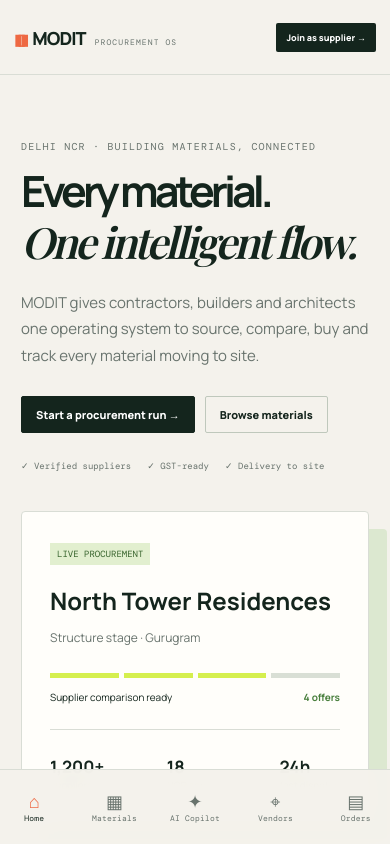
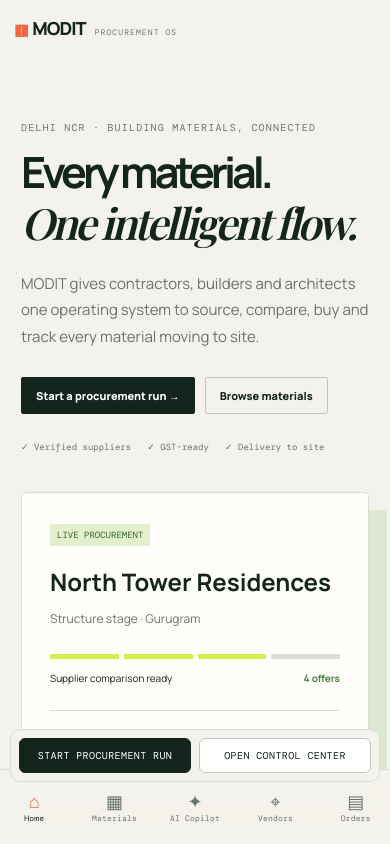
Before and after one commit to manishxhr/Modit--Building-material-app, a Next.js app: page / in a window 390 px wide. Shown: the top 844 px of the page. Built offline with nearby package versions, Linux system fonts and the light colour scheme; a web font is replaced by a local one.

Commit message:
app sturucture for mobile

```diff
--- a/app/components/Nav.jsx
+++ b/app/components/Nav.jsx
@@ -10,8 +10,58 @@ const tabs = [
   { href: '/orders', label: 'Orders', icon: '▤' },
 ];
 
+function getMobileActions(pathname) {
+  if (pathname.startsWith('/ai')) {
+    return [
+      { href: '/orders', label: 'Track active orders', primary: true },
+      { href: '/vendors', label: 'Match vendors' }
+    ];
+  }
+
+  if (pathname.startsWith('/orders')) {
+    return [
+      { href: '/ai', label: 'Start new procurement', primary: true },
+      { href: '/dashboard', label: 'Open control center' }
+    ];
+  }
+
+  if (pathname.startsWith('/vendors')) {
+    return [
+      { href: '/ai', label: 'Run AI comparison', primary: true },
+      { href: '/suppliers', label: 'Add supplier' }
+    ];
+  }
+
+  if (pathname.startsWith('/catalog')) {
+    return [
+      { href: '/ai', label: 'Build quote workflow', primary: true },
+      { href: '/vendors', label: 'Find suppliers' }
+    ];
+  }
+
+  if (pathname.startsWith('/dashboard')) {
+    return [
+      { href: '/orders', label: 'Track delivery', primary: true },
+      { href: '/suppliers', label: 'Onboard supplier' }
+    ];
+  }
+
+  if (pathname.startsWith('/suppliers')) {
+    return [
+      { href: '/dashboard', label: 'View supplier OS', primary: true },
+      { href: '/vendors', label: 'See vendor map' }
+    ];
+  }
+
+  return [
+    { href: '/ai', label: 'Start procurement run', primary: true },
+    { href: '/dashboard', label: 'Open control center' }
+  ];
+}
+
 export default function Nav(){
   const pathname = usePathname();
+  const mobileActions = getMobileActions(pathname);
   return <>
     <header>
       <nav>
@@ -26,6 +76,24 @@ export default function Nav(){
         <Link className="cta" href="/suppliers">Join as supplier →</Link>
       </nav>
     </header>
+    <div className="mobile-control-center" aria-label="Mobile quick actions">
+      {mobileActions.map((action) => {
+        const active = action.href === '/' ? pathname === '/' : pathname.startsWith(action.href);
+        return (
+          <Link
+            key={action.href}
+            href={action.href}
+            className={
+              'mobile-control' +
+              (action.primary ? ' mobile-control-primary' : '') +
+              (active ? ' mobile-control-active' : '')
+            }
+          >
+            {action.label}
+          </Link>
+        );
+      })}
+    </div>
     <nav className="tabbar" aria-label="Primary">
       {tabs.map(t => {
         const active = t.href === '/' ? pathname === '/' : pathname.startsWith(t.href);
--- a/app/layout.jsx
+++ b/app/layout.jsx
@@ -1,3 +1,4 @@
 import './globals.css';
+import './mobile-overrides.css';
 export const metadata = { title: 'MODIT | Procurement OS', description: 'AI-powered building materials procurement for Delhi NCR' };
 export default function Layout({ children }) { return <html lang="en"><body>{children}</body></html>; }
--- /dev/null
+++ b/app/mobile-overrides.css
@@ -0,0 +1,69 @@
+@media (min-width: 801px) {
+  .mobile-control-center {
+    display: none;
+  }
+}
+
+@media (max-width: 800px) {
+  body {
+    padding-bottom: calc(132px + env(safe-area-inset-bottom));
+  }
+
+  header {
+    position: static;
+    height: auto;
+    background: transparent;
+    backdrop-filter: none;
+    border-bottom: 0;
+  }
+
+  header nav {
+    height: 56px;
+  }
+
+  header .navlinks,
+  header .cta {
+    display: none;
+  }
+
+  .mobile-control-center {
+    position: fixed;
+    left: 0;
+    right: 0;
+    bottom: calc(62px + env(safe-area-inset-bottom));
+    z-index: 30;
+    width: calc(100% - 20px);
+    margin: 0 auto;
+    display: grid;
+    grid-template-columns: 1fr 1fr;
+    gap: 8px;
+    padding: 8px;
+    border: 1px solid var(--line);
+    background: rgba(244, 242, 236, 0.98);
+    backdrop-filter: blur(10px);
+    border-radius: 10px;
+  }
+
+  .mobile-control {
+    display: inline-flex;
+    align-items: center;
+    justify-content: center;
+    padding: 10px;
+    font: 10px 'DM Mono';
+    text-transform: uppercase;
+    letter-spacing: 0.4px;
+    border: 1px solid #bfc8bc;
+    border-radius: 6px;
+    background: #ffffff;
+  }
+
+  .mobile-control-primary {
+    background: var(--ink);
+    border-color: var(--ink);
+    color: #ffffff;
+  }
+
+  .mobile-control-active {
+    box-shadow: inset 0 0 0 2px var(--orange);
+  }
+}
```
